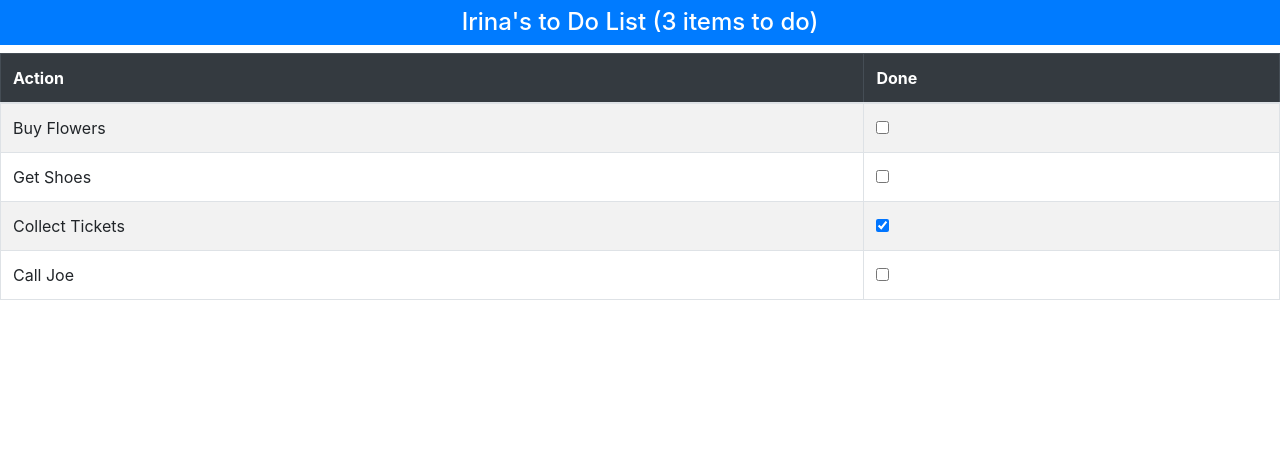
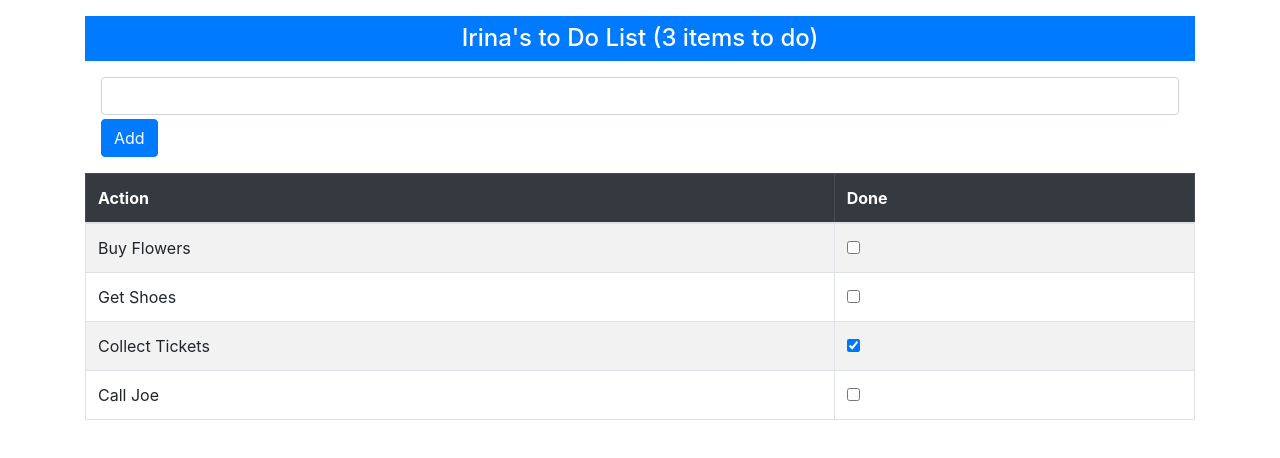
Before and after one commit to rabbitrunout/reacttodoam2025, a React (Create React App) app in the folder todo/: page / in a window 1280 px wide. Shown: the top 458 px of the page. Built offline with nearby package versions, Linux system fonts and the light colour scheme.

Commit message:
Added todo

```diff
--- a/todo/src/App.js
+++ b/todo/src/App.js
@@ -1,36 +1,39 @@
 // import logo from './logo.svg';
 import React, { useState } from 'react';
+import './App.css';
 import TodoBanner from './TodoBanner';
 import TodoRow from './TodoRow';
-import './App.css';
+import TodoCreator from './TodoCreator';
 
 function App() {
   const [userName] = useState("Irina");
 
-  // const changeStateData = () => {
-  //   setUserName(prevName => (prevName === "Irina" ? "Bob" : "Irina"));
-  // };
-
-   const [todoItems] = useState([
+  const [todoItems, setTodoItems] = useState([
     { action: "Buy Flowers", done: false },
     { action: "Get Shoes", done: false },
     { action: "Collect Tickets", done: true },
     { action: "Call Joe", done: false }
   ]);
 
+  //const changeStateData = () => {
+  //  setUserName(prevName => (prevName === "Irina" ? "Bob" : "Irina"));
+  //};
+
+  const createNewTodo = (task) => {
+    if (!todoItems.find(item => item.action === task)) {
+      setTodoItems([...todoItems, { action: task, done: false }]);
+    }
+  };
+
   return (
-    <div>
+    <div className="container mt-3">
       <TodoBanner userName={userName} todoItems={todoItems} />
 
-      {/* <button
-        className="btn btn-primary m-2"
-        onClick={changeStateData}>
+      <div class="m-3">
+        <TodoCreator callback={createNewTodo} />
+      </div>
 
-        Change
-      </button> */}
-
-
-        <table className="table table-striped table-bordered">
+      <table className="table table-striped table-bordered">
         <thead className="table-dark">
           <tr>
             <th>Action</th>
--- /dev/null
+++ b/todo/src/TodoCreator.js
@@ -0,0 +1,34 @@
+import React, { useState } from 'react';
+
+function TodoCreator({callback})
+{
+
+    const [newItemText, setNewItemText] = useState("");
+
+    const updateNewTextValue = (event) => {
+        setNewItemText(event.target.value);
+    };
+
+    const createNewTodo = () => {
+        if(newItemText !== "")
+        {
+            callback(newItemText);
+            setNewItemText("");
+        }
+    }
+
+    return (
+        <div className="my-1">
+            <input
+                className="form-control"
+                value={ newItemText }
+                onChange={ updateNewTextValue }
+                />
+            <button className="btn btn-primary mt-1" onClick={ createNewTodo }>
+                Add
+            </button>
+        </div>
+    );
+}
+
+export default TodoCreator;
```
